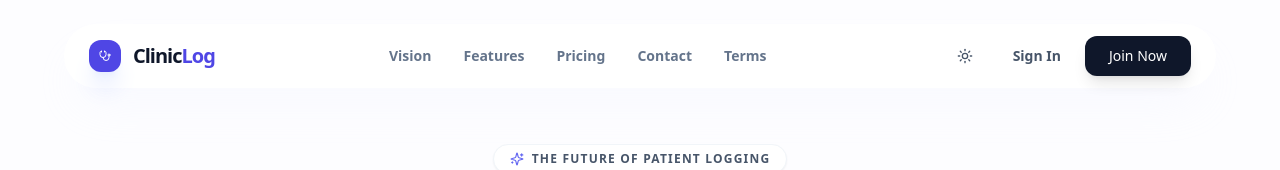
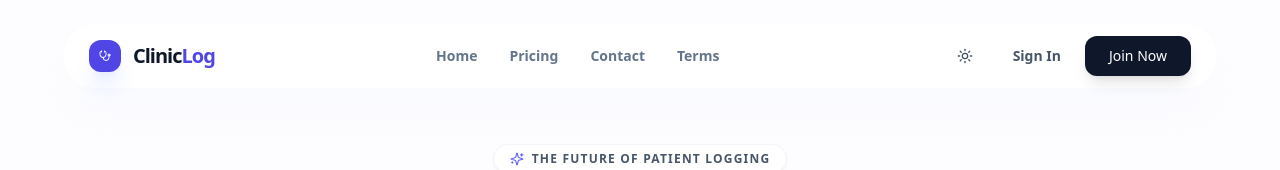
Before and after one commit to Ammarjav/clinicLog, a React (Vite) app: page / in a window 1280 px wide. Shown: the top 170 px of the page. Built offline with nearby package versions, Linux system fonts and the light colour scheme.

Commit message:
[dyad] Simplified navigation by removing Vision/Features and adding a Home link - wrote 5 file(s)

```diff
--- a/src/components/landing/Footer.tsx
+++ b/src/components/landing/Footer.tsx
@@ -9,8 +9,7 @@ const Footer = () => {
   const whatsappNumber = "923106960468";
 
   const navLinks = [
-    { label: 'Protocol', href: '/#vision' },
-    { label: 'Features', href: '/#features' },
+    { label: 'Home', href: '/' },
     { label: 'Pricing', href: '/pricing' },
     { label: 'Contact', href: '/contact' },
     { label: 'Terms', href: '/terms' },
--- a/src/pages/Contact.tsx
+++ b/src/pages/Contact.tsx
@@ -19,8 +19,7 @@ const Contact = () => {
   const [form, setForm] = useState({ name: '', info: '', message: '' });
 
   const navLinks = [
-    { name: 'Vision', href: '/#vision' },
-    { name: 'Features', href: '/#features' },
+    { name: 'Home', href: '/' },
     { name: 'Pricing', href: '/pricing' },
     { name: 'Contact', href: '/contact' },
     { name: 'Terms', href: '/terms' },
--- a/src/pages/Index.tsx
+++ b/src/pages/Index.tsx
@@ -27,8 +27,7 @@ const Index = () => {
   const [isMobileMenuOpen, setIsMobileMenuOpen] = useState(false);
 
   const navLinks = [
-    { name: 'Vision', href: '#vision' },
-    { name: 'Features', href: '#features' },
+    { name: 'Home', href: '/' },
     { name: 'Pricing', href: '/pricing' },
     { name: 'Contact', href: '/contact' },
     { name: 'Terms', href: '/terms' },
@@ -53,11 +52,7 @@ const Index = () => {
           {/* Desktop Nav */}
           <div className="hidden lg:flex items-center gap-8 font-semibold text-slate-500 dark:text-slate-400 text-sm">
             {navLinks.map((link) => (
-              link.href.startsWith('#') ? (
-                <a key={link.name} href={link.href} className="hover:text-indigo-600 dark:hover:text-indigo-400 transition-colors">{link.name}</a>
-              ) : (
               <Link key={link.name} to={link.href} className="hover:text-indigo-600 dark:hover:text-indigo-400 transition-colors">{link.name}</Link>
-              )
             ))}
           </div>
 
@@ -104,15 +99,6 @@ const Index = () => {
                     animate={{ opacity: 1, x: 0 }}
                     transition={{ delay: idx * 0.05 }}
                   >
-                    {link.href.startsWith('#') ? (
-                      <a
-                        href={link.href}
-                        onClick={() => setIsMobileMenuOpen(false)}
-                        className="text-xl font-semibold text-slate-600 dark:text-slate-300 block px-4 py-3 rounded-2xl hover:bg-indigo-50 dark:hover:bg-indigo-900/20 hover:text-indigo-600 dark:hover:text-indigo-400 transition-all"
-                      >
-                        {link.name}
-                      </a>
-                    ) : (
                     <Link
                       to={link.href}
                       onClick={() => setIsMobileMenuOpen(false)}
@@ -120,7 +106,6 @@ const Index = () => {
                     >
                       {link.name}
                     </Link>
-                    )}
                   </motion.div>
                 ))}
               </div>
@@ -162,7 +147,7 @@ const Index = () => {
           </p>
 
           <div className="flex flex-col sm:flex-row gap-3 md:gap-4 justify-center mb-12 md:mb-16 animate-in fade-in slide-in-from-bottom-16 duration-1000 px-4">
-            <Button asChild size="lg" className="w-full sm:w-auto rounded-2xl bg-indigo-600 hover:bg-indigo-700 h-14 md:h-16 px-8 md:px-10 text-base md:text-lg font-bold shadow-2xl shadow-indigo-200 dark:shadow-none group">
+            <Button asChild size="lg" className="w-full sm:w-auto rounded-2xl bg-indigo-600 hover:bg-indigo-700 h-14 md:h-16 px-8 md:px-10 text-base md:text-lg font-bold shadow-2xl shadow-indigo-100 dark:shadow-none group">
               <Link to="/admin/signup" className="flex items-center justify-center">
                 Get Started <ChevronRight className="ml-2 w-5 h-5 group-hover:translate-x-1 transition-transform" />
               </Link>
@@ -200,7 +185,7 @@ const Index = () => {
       </section>
 
       {/* Vision Section */}
-      <section id="vision" className="py-12 md:py-20 px-4 md:px-6 relative overflow-hidden">
+      <section className="py-12 md:py-20 px-4 md:px-6 relative overflow-hidden">
         <div className="max-w-7xl mx-auto grid grid-cols-1 lg:grid-cols-2 gap-12 items-center">
           <div className="relative order-2 lg:order-1">
             <div className="absolute -inset-4 bg-indigo-100/50 dark:bg-indigo-900/10 rounded-3xl blur-2xl -z-10" />
@@ -257,7 +242,7 @@ const Index = () => {
       </section>
 
       {/* Bento Grid Features */}
-      <section id="features" className="py-12 md:py-20 px-4 md:px-6 bg-slate-50/50 dark:bg-slate-950/50 text-left">
+      <section className="py-12 md:py-20 px-4 md:px-6 bg-slate-50/50 dark:bg-slate-950/50 text-left">
         <div className="max-w-7xl mx-auto">
           <div className="flex flex-col md:flex-row justify-between items-start md:items-end gap-6 md:gap-8 mb-8 md:mb-12 px-2">
             <div className="max-w-2xl text-left">
--- a/src/pages/Pricing.tsx
+++ b/src/pages/Pricing.tsx
@@ -14,8 +14,7 @@ const PricingPage = () => {
   const [isMobileMenuOpen, setIsMobileMenuOpen] = useState(false);
 
   const navLinks = [
-    { name: 'Vision', href: '/#vision' },
-    { name: 'Features', href: '/#features' },
+    { name: 'Home', href: '/' },
     { name: 'Pricing', href: '/pricing' },
     { name: 'Contact', href: '/contact' },
     { name: 'Terms', href: '/terms' },
@@ -76,7 +75,7 @@ const PricingPage = () => {
             exit={{ opacity: 0, y: -20 }}
             className="fixed inset-0 z-40 lg:hidden"
           >
-            <div className="absolute inset-0 bg-white dark:bg-slate-950 backdrop-blur-2xl flex flex-col p-6 pt-24">
+            <div className="absolute inset-0 bg-white dark:bg-slate-950 backdrop-blur-2xl flex flex-col p-6 pt-24 text-left">
               <div className="space-y-2 text-left">
                 {navLinks.map((link, idx) => (
                   <motion.div
--- a/src/pages/Terms.tsx
+++ b/src/pages/Terms.tsx
@@ -13,8 +13,7 @@ const Terms = () => {
   const [isMobileMenuOpen, setIsMobileMenuOpen] = useState(false);
 
   const navLinks = [
-    { name: 'Vision', href: '/#vision' },
-    { name: 'Features', href: '/#features' },
+    { name: 'Home', href: '/' },
     { name: 'Pricing', href: '/pricing' },
     { name: 'Contact', href: '/contact' },
     { name: 'Terms', href: '/terms' },
```
Lines whose indentation alone changed are shown as unchanged.
